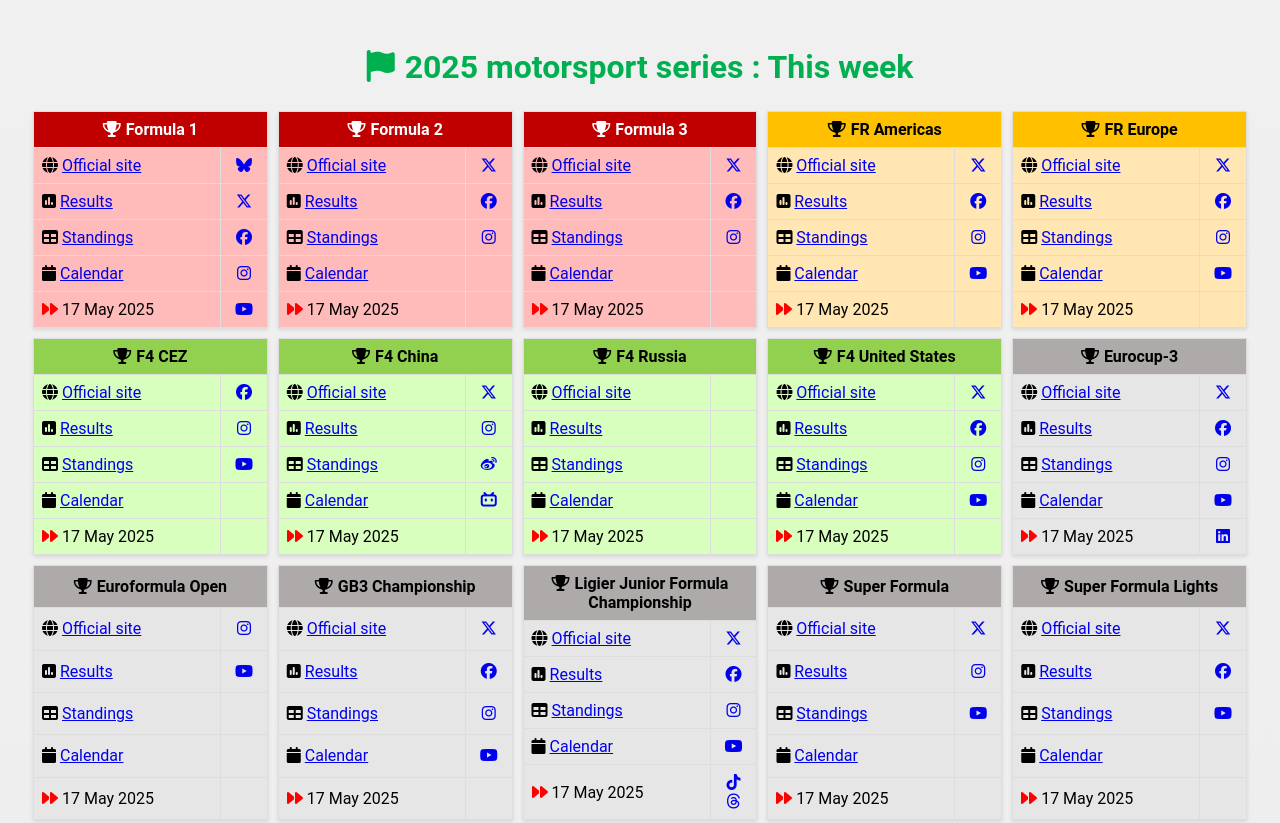
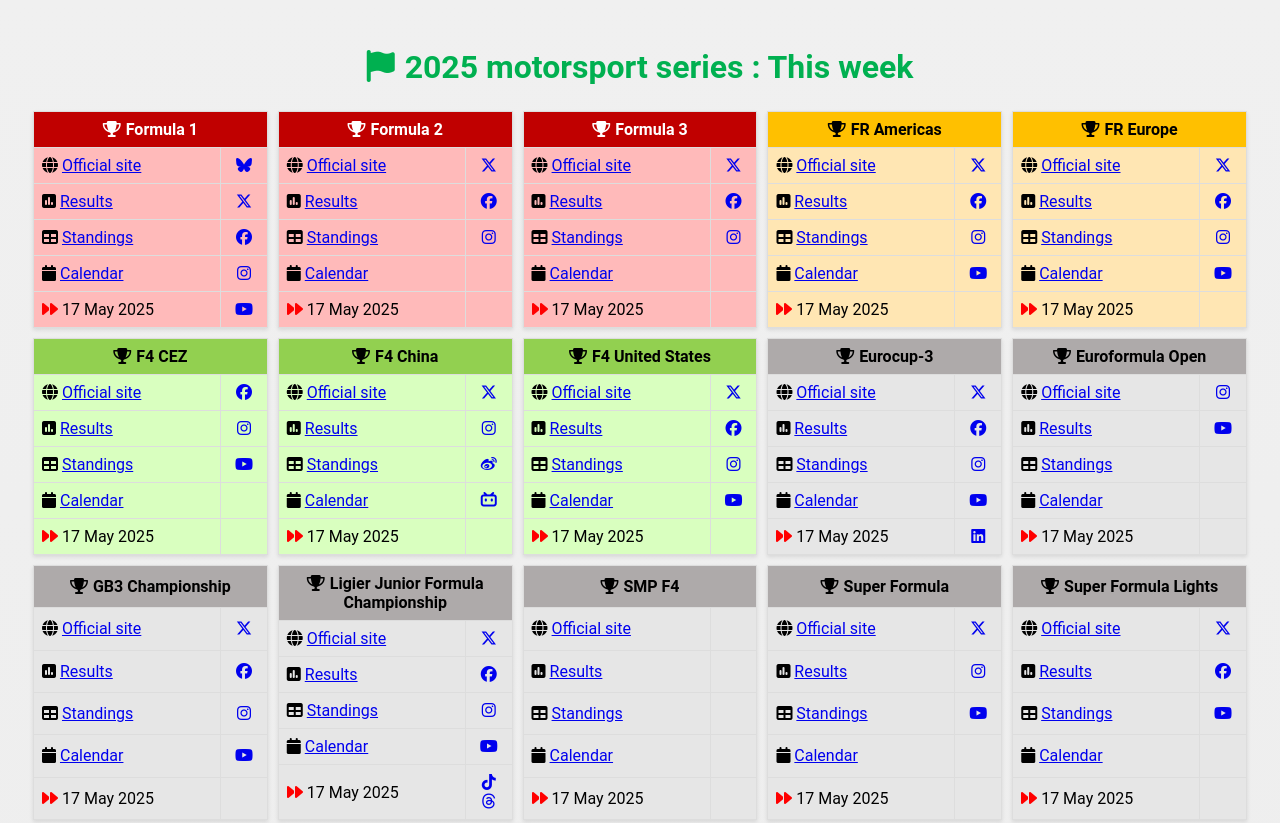
Before and after one commit to blixottel/blixottel.github.io, a plain HTML site: page motorsport.html in a window 1280 px wide. Shown: the top 823 px of the page. Drawn offline with Linux system fonts and the light colour scheme; a web font is replaced by a local one.

Commit message:
Update motorsport.html

```diff
--- a/motorsport.html
+++ b/motorsport.html
@@ -199,32 +199,6 @@
 
 		<table class="inner-table">
 			<tr>
-				<th class="icon-header-series icon-header formula4-header" colspan="2">F4 Russia</th>
-			</tr>
-			<tr>
-				<td class="icon-cell formula4-pastel"><i class="fas fa-globe"></i> <a href="https://rskg.smpracing.ru">Official site</a></td>
-				<td class="icon-cell-social formula4-pastel"></td>
-			</tr>
-			<tr>
-				<td class="icon-cell formula4-pastel"><i class="fas fa-poll"></i> <a href="https://www.smpkarting.ru/competitions/formula-4/statistics">Results</a></td>
-				<td class="icon-cell-social formula4-pastel"></td>
-			</tr>
-			<tr>
-				<td class="icon-cell formula4-pastel"><i class="fas fa-table"></i> <a href="https://www.smpkarting.ru/competitions/formula-4/statistics">Standings</a></td>
-				<td class="icon-cell-social formula4-pastel"></td>
-			</tr>
-			<tr>
-				<td class="icon-cell formula4-pastel"><i class="fas fa-calendar"></i> <a href="https://www.smpkarting.ru/competitions/formula-4/calendar">Calendar</a></td>
-				<td class="icon-cell-social formula4-pastel"></td>
-			</tr>
-			<tr>
-				<td class="icon-cell formula4-pastel"><i class="fas fa-forward nextdate-icon"></i> 17 May 2025</td>
-				<td class="icon-cell-social formula4-pastel"></td>
-			</tr>
-		</table>
-
-		<table class="inner-table">
-			<tr>
 				<th class="icon-header-series icon-header formula4-header" colspan="2">F4 United States</th>
 			</tr>
 			<tr>
@@ -355,6 +329,32 @@
 
 		<table class="inner-table">
 			<tr>
+				<th class="icon-header-series icon-header nonFIA-header" colspan="2">SMP F4</th>
+			</tr>
+			<tr>
+				<td class="icon-cell nonFIA-pastel"><i class="fas fa-globe"></i> <a href="https://rskg.smpracing.ru">Official site</a></td>
+				<td class="icon-cell-social nonFIA-pastel"></td>
+			</tr>
+			<tr>
+				<td class="icon-cell nonFIA-pastel"><i class="fas fa-poll"></i> <a href="https://www.smpkarting.ru/competitions/formula-4/statistics">Results</a></td>
+				<td class="icon-cell-social nonFIA-pastel"></td>
+			</tr>
+			<tr>
+				<td class="icon-cell nonFIA-pastel"><i class="fas fa-table"></i> <a href="https://www.smpkarting.ru/competitions/formula-4/statistics">Standings</a></td>
+				<td class="icon-cell-social nonFIA-pastel"></td>
+			</tr>
+			<tr>
+				<td class="icon-cell nonFIA-pastel"><i class="fas fa-calendar"></i> <a href="https://www.smpkarting.ru/competitions/formula-4/calendar">Calendar</a></td>
+				<td class="icon-cell-social nonFIA-pastel"></td>
+			</tr>
+			<tr>
+				<td class="icon-cell nonFIA-pastel"><i class="fas fa-forward nextdate-icon"></i> 17 May 2025</td>
+				<td class="icon-cell-social nonFIA-pastel"></td>
+			</tr>
+		</table>
+
+		<table class="inner-table">
+			<tr>
 				<th class="icon-header-series icon-header nonFIA-header" colspan="2">Super Formula</th>
 			</tr>
 			<tr>
```
